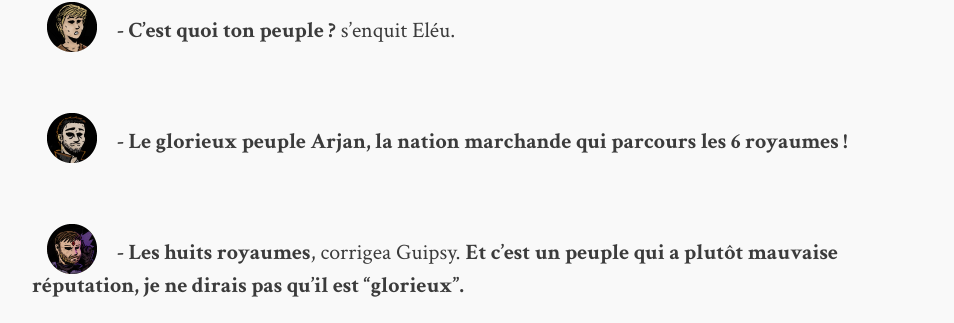
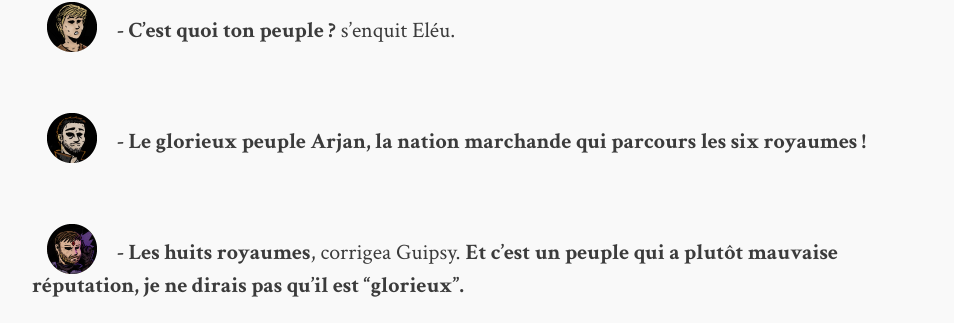
Before and after one commit to Tapus/tygrec, a Jekyll site: the page built from jekyll/_posts/2018-09-26-chapitre-17.md, in a window 1280 px wide and 900 px high, scrolled down 5151 px. Shown: the part 133-456 px from the top of the window, without its empty margins (158-1112 px from the left). Built offline with Jekyll 4.4.1, drawn with Linux system fonts in a browser that asks for light colours.

Commit message:
update chapter 17

```diff
--- a/jekyll/_posts/2018-09-26-chapitre-17.md
+++ b/jekyll/_posts/2018-09-26-chapitre-17.md
@@ -33,7 +33,7 @@
 
 <img class="portrait" src="/images/Pioutou.png"> **\- Ouiiiii enfin !** lâcha Pioutou, en même temps que le caleçon de Sebas, qui fini sur le sol dans la seconde qui suivi.
 
-<img class="portrait" src="/images/Eleu.png">/<img class="portrait" src="/images/Rathure.png"> **\- AH !** firent en même temps Eléu en se cachant les yeux et Rathure en les ouvrant grand.
+<img class="portrait" src="/images/Eleu.png"><img class="portrait" src="/images/Rathure.png"> **\- AH !** firent en même temps Eléu en se cachant les yeux et Rathure en les ouvrant grand.
 
 <img class="portrait" src="/images/Agalime.png"> **Allez à moi les beaux boules”** dit Agalime en lâchant son dernier verre vide et en ouvrant les yeux… juste à temps pour voir les créatures qui l’entouraient tomber en poussière. Seul restait devant elle le postérieur nu de Sebas.
 
@@ -81,7 +81,7 @@
 
 <img class="portrait" src="/images/Eleu.png"> **\- C’est quoi ton peuple ?** s’enquit Eléu.
 
-<img class="portrait" src="/images/Pioutou.png"> **\- Le glorieux peuple Arjan, la nation marchande qui parcours les 6 royaumes !**
+<img class="portrait" src="/images/Pioutou.png"> **\- Le glorieux peuple Arjan, la nation marchande qui parcours les six royaumes !**
 
 <img class="portrait" src="/images/Guipsy.png"> **\- Les huits royaumes**, corrigea Guipsy. **Et c’est un peuple qui a plutôt mauvaise réputation, je ne dirais pas qu’il est “glorieux”.**
 
```
